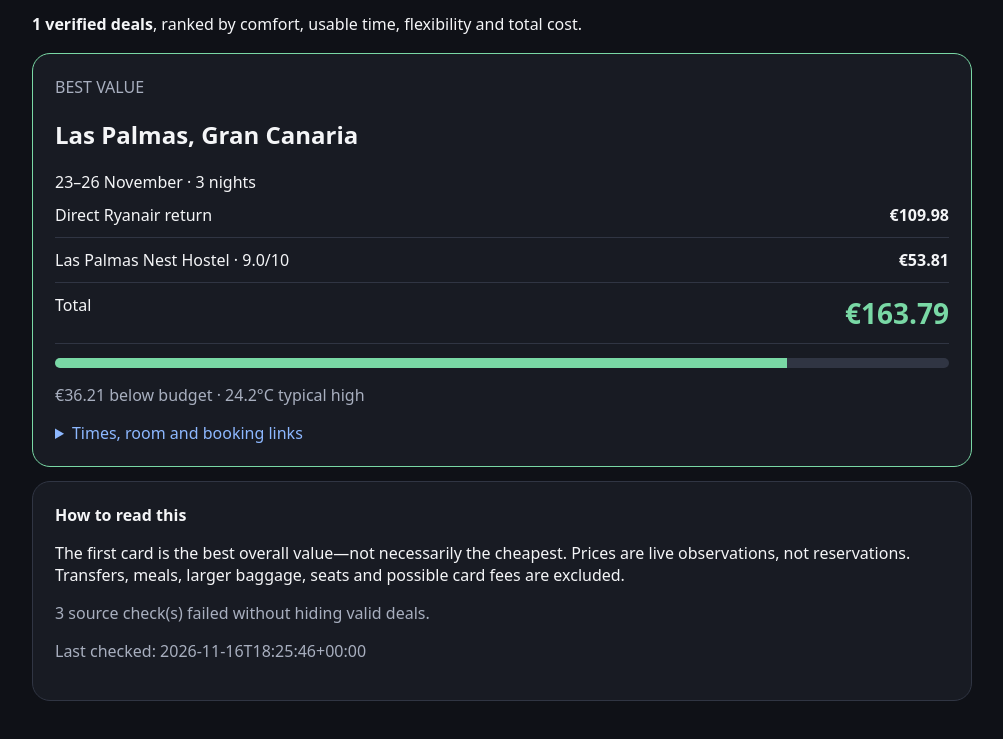
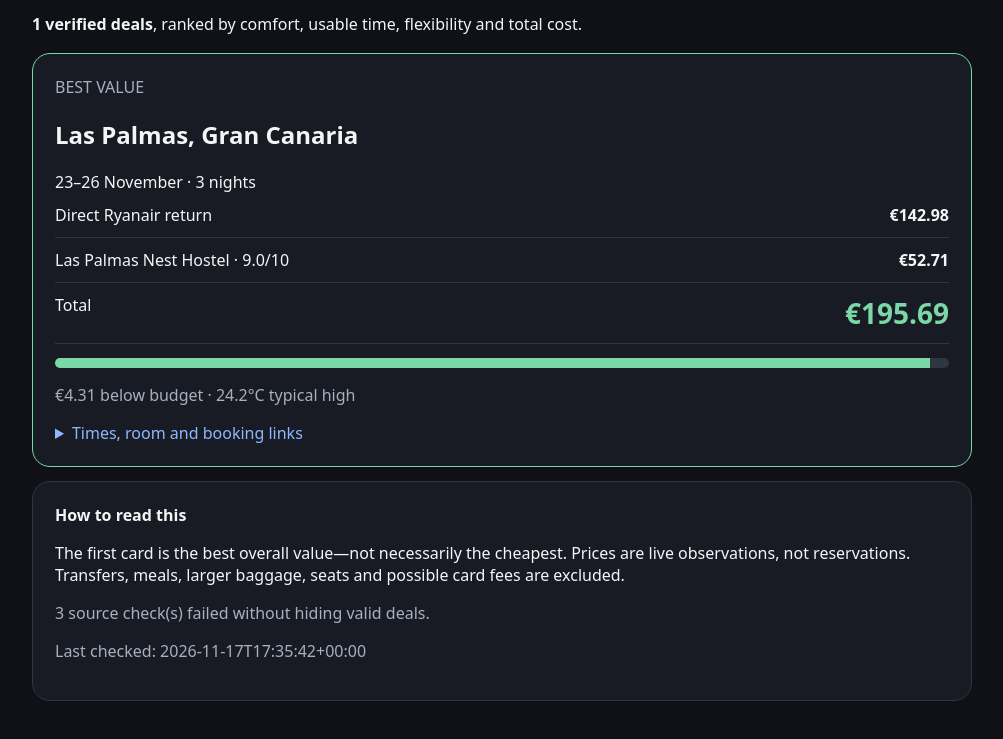
Before and after one commit to FairyFox5700/warm-trip-tracker, a plain HTML site: page index.html in a window 1280 px wide. Shown: the part 133-872 px from the top of the page, without its empty margins (138-1141 px from the left). Drawn offline with Linux system fonts and the light colour scheme.

Commit message:
chore: refresh travel prices

```diff
--- a/index.html
+++ b/index.html
@@ -5,9 +5,9 @@
 <body data-status="verified"><main><h1>Warm trip tracker</h1><div class="muted">Dublin · 1 traveller · direct flights · flights + stay ≤ €200</div><p><strong>1 verified deals</strong>, ranked by comfort, usable time, flexibility and total cost.</p>
 <section class="grid"><article class="card deal" data-destination="Las Palmas, Gran Canaria">
 <div class="muted">BEST VALUE</div><h2>Las Palmas, Gran Canaria</h2><div>23–26 November · 3 nights</div>
-<div class="row"><span>Direct Ryanair return</span><strong>€109.98</strong></div>
-<div class="row"><span>Las Palmas Nest Hostel · 9.0/10</span><strong>€53.81</strong></div>
-<div class="row"><span>Total</span><span class="price">€163.79</span></div>
-<div class="bar"><span style="width:81.89%"></span></div><p class="muted">€36.21 below budget · 24.2°C typical high</p>
+<div class="row"><span>Direct Ryanair return</span><strong>€142.98</strong></div>
+<div class="row"><span>Las Palmas Nest Hostel · 9.0/10</span><strong>€52.71</strong></div>
+<div class="row"><span>Total</span><span class="price">€195.69</span></div>
+<div class="bar"><span style="width:97.84%"></span></div><p class="muted">€4.31 below budget · 24.2°C typical high</p>
 <details><summary>Times, room and booking links</summary><p><strong>Outbound:</strong> FR94 · 15:40–20:00<br><strong>Return:</strong> FR7127 · 10:50–15:10</p><p>Standard 12 Bed Mixed Dorm</p><a href="https://www.ryanair.com/ie/en/fare-finder?originIata=DUB&amp;destinationIata=LPA&amp;isReturn=true&amp;departureDateFrom=2026-11-23&amp;departureDateTo=2026-11-23&amp;returnDateFrom=2026-11-26&amp;returnDateTo=2026-11-26&amp;budget=200">Check flights</a> · <a href="https://www.hostelworld.com/hostels/p/328692/las-palmas-nest-hostel/?from=2026-11-23&amp;to=2026-11-26&amp;guests=1&amp;currency=EUR">Check accommodation</a></details></article></section>
-<div class="card" style="margin-top:14px"><strong>How to read this</strong><p>The first card is the best overall value—not necessarily the cheapest. Prices are live observations, not reservations. Transfers, meals, larger baggage, seats and possible card fees are excluded.</p><p class="muted">3 source check(s) failed without hiding valid deals.</p><p class="muted">Last checked: 2026-11-16T18:25:46+00:00</p></div></main></body></html>
+<div class="card" style="margin-top:14px"><strong>How to read this</strong><p>The first card is the best overall value—not necessarily the cheapest. Prices are live observations, not reservations. Transfers, meals, larger baggage, seats and possible card fees are excluded.</p><p class="muted">3 source check(s) failed without hiding valid deals.</p><p class="muted">Last checked: 2026-11-17T17:35:42+00:00</p></div></main></body></html>
```
Also changed, not shown: data.json (+8 -8 lines).
